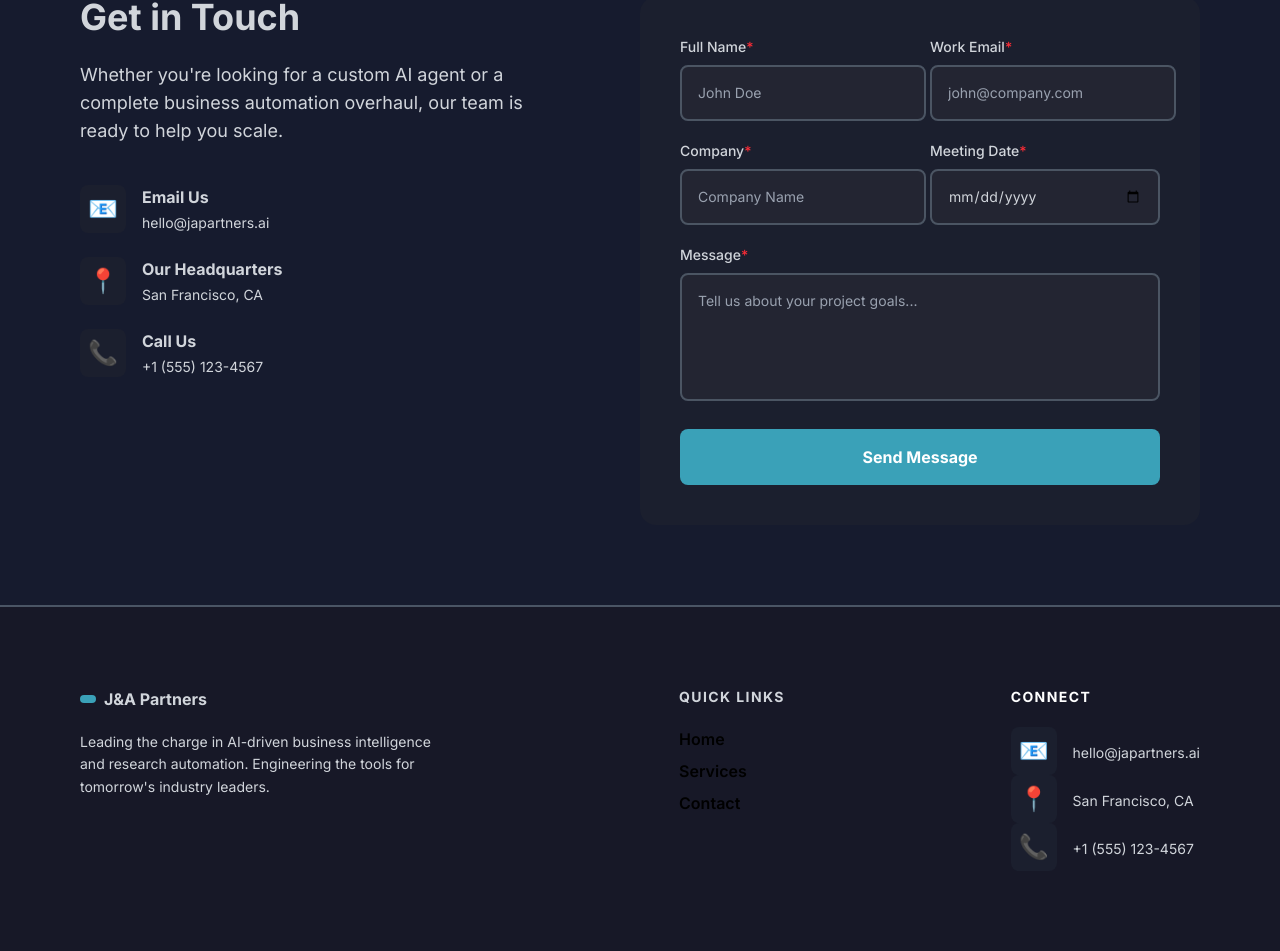
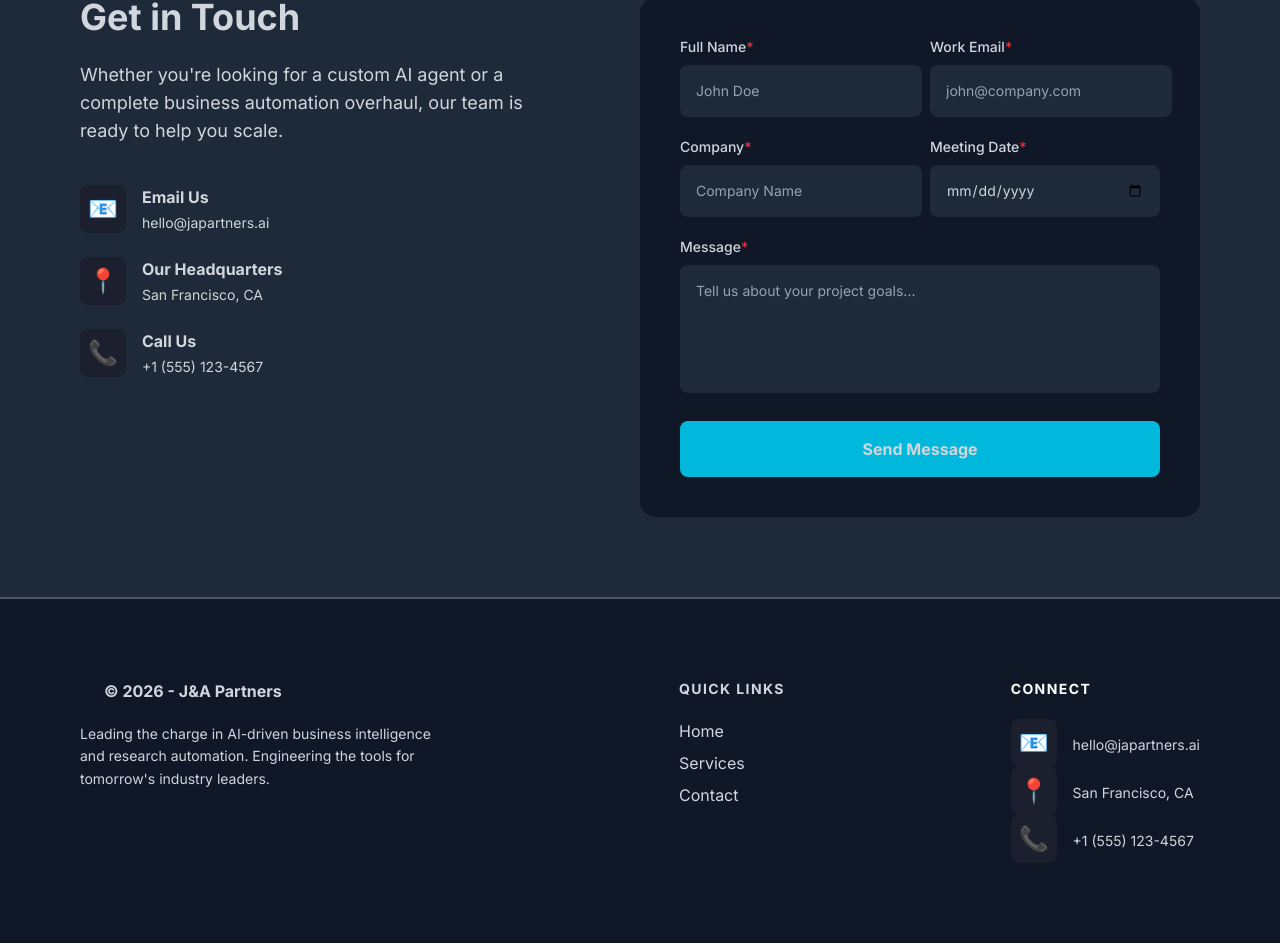
Before and after one commit to AldoCarbajal-3804/prototipo-react, a React (Vite) app: page / in a window 1280 px wide. Shown: the part 3956-4907 px from the top of the page. Built offline with nearby package versions, Linux system fonts and the light colour scheme.

Commit message:
Arreglando los colores del form y footer

```diff
--- a/src/App.css
+++ b/src/App.css
@@ -9,50 +9,6 @@ body {
     font-family: 'Inter', sans-serif;
 }
 
-:root {
-    --color-1: #171827;
-    --color-2: #3AA1B8;
-    --color-3: #D1D5DB;
-    --color-4: #161B2E;
-    --color-5: #111429;
-    --color-6: #1b1f2e;
-}
-
-
-
-
-.form-section{
-    background-color: var(--color-4);
-    .aside{
-        color: var(--color-3);
-    }
-    .form{
-        background-color: var(--color-6);
-        label{
-            color: var(--color-3);
-        }
-        input,textarea{
-            background-color: #232532;
-            border: 2px solid #4b5563;
-            color: var(--color-3);
-        }
-        .btn-submit{
-            background-color: var(--color-2);
-        }
-    }
-}
-
-.footer{
-    background-color: var(--color-1);
-    color: var(--color-3);
-
-        .summary{
-            .logo{
-                background-color: var(--color-2);
-            }
-        }
-
-}
 
 /*UILIDADES DE TAILWIND RECOMENDADAS POR EL AGENTE IA*/
 
--- a/src/footer/Footer.jsx
+++ b/src/footer/Footer.jsx
@@ -4,20 +4,20 @@ import { Link } from "../components/Link"
 
 function Footer(){
     return(
-        <footer className="footer v-stack sm:h-stack justify-between gap-8 sm:gap-10 md:gap-12 p-6 sm:p-8 md:p-12 lg:p-20 text-gray-300 border-t-2 border-gray-600" role="contentinfo">
+        <footer className="bg-gray-900 v-stack sm:h-stack justify-between gap-8 sm:gap-10 md:gap-12 p-6 sm:p-8 md:p-12 lg:p-20 text-gray-300 border-t-2 border-gray-600" role="contentinfo">
             <aside className="summary w-full sm:w-1/2 md:w-1/3" aria-label="Acerca de J&A Partners">
                 <div className="flex items-center gap-2 mb-4 sm:mb-5 font-bold text-sm sm:text-base">
                     <div className="logo px-2 py-1 rounded text-xs" aria-label="Logo"></div>
-                    J&A Partners
+                    © 2026 - J&A Partners
                 </div>
                 <p className="leading-relaxed text-xs sm:text-sm" aria-label="Information">Leading the charge in AI-driven business intelligence and research automation. Engineering the tools for tomorrow's industry leaders.</p>
             </aside>
             <nav className="nav">
-                <h3 className=" mb-4 sm:mb-5 text-xs sm:text-sm font-bold tracking-widest">QUICK LINKS</h3>
-                <ul className="list-none v-stack gap-2">
-                    <Link name="Home" link="#"></Link>
-                    <Link name="Services" link="#services-section"></Link>
-                    <Link name="Contact" link="#form-section"></Link>
+                <h3 className="text-gray-300 mb-4 sm:mb-5 text-xs sm:text-sm font-bold tracking-widest">QUICK LINKS</h3>
+                <ul className="text-gray-300 list-none v-stack gap-2">
+                    <li><a className="text-gray-300" href="#home">Home</a></li>
+                    <li><a className="text-gray-300" href="#services-section">Services</a></li>
+                    <li><a className="text-gray-300" href="#form-section">Contact</a></li>
                 </ul>
             </nav>
             <ul className="more-info" aria-labelledby="contact-heading">
--- a/src/sections/Form.jsx
+++ b/src/sections/Form.jsx
@@ -6,7 +6,7 @@ function Submit(){
     const {pending} = useFormStatus()
 
     return(
-        <button disabled={pending} type="submit" className="btn-submit sm:col-span-2 p-3 sm:p-4 rounded-lg font-bold cursor-pointer mt-2 hover:opacity-90 transition text-sm sm:text-base">
+        <button disabled={pending} type="submit" className="bg-cyan-500 sm:col-span-2 p-3 sm:p-4 rounded-lg font-bold cursor-pointer mt-2 hover:opacity-90 transition text-sm sm:text-base">
             {pending ? "Sending Message" : "Send Message"}
         </button>
     )
@@ -25,11 +25,11 @@ function Form(){
     return(
         <section
             id="form-section"
-            className="form-section flex flex-col lg:flex-row justify-between gap-8 sm:gap-10 md:gap-12 p-4 sm:p-8 md:p-12 lg:p-20 text-white"
+            className="bg-gray-800 flex flex-col lg:flex-row justify-between gap-8 sm:gap-10 md:gap-12 p-4 sm:p-8 md:p-12 lg:p-20 text-gray-300"
             aria-label="Sección de contacto"
         >
             <aside
-                className="aside w-full lg:w-2/5"
+                className="w-full lg:w-2/5"
                 aria-labelledby="contact-title"
             >
                 <h2
@@ -55,7 +55,7 @@ function Form(){
             </aside>
 
             <form
-                className="form w-full lg:w-1/2 p-6 sm:p-8 md:p-10 rounded-xl md:rounded-2xl grid grid-cols-1 sm:grid-cols-2 gap-4 sm:gap-5"
+                className="bg-gray-900 w-full lg:w-1/2 p-6 sm:p-8 md:p-10 rounded-xl md:rounded-2xl grid grid-cols-1 sm:grid-cols-2 gap-4 sm:gap-5"
                 action={handleFormSubmit}
                 aria-labelledby="form-title"
                 noValidate
@@ -68,7 +68,7 @@ function Form(){
                 </h2>
 
                 <fieldset className="flex flex-col gap-2">
-                    <label htmlFor="fullName" className="text-sm font-medium">
+                    <label htmlFor="fullName" className="text-gray-300 text-sm font-medium">
                         Full Name
                         <span aria-label="requerido" className="text-red-500">*</span>
                     </label>
@@ -77,7 +77,7 @@ function Form(){
                         name="fullName"
                         type="text"
                         placeholder="John Doe"
-                        className="p-3 sm:p-4 rounded-lg placeholder-gray-400 text-sm text-black focus:outline-none focus:ring-2 focus:ring-[#3AA1B8]"
+                        className="text-gray-300 bg-gray-800 p-3 sm:p-4 rounded-lg placeholder-gray-400 text-sm focus:outline-none focus:ring-2 focus:ring-[#3AA1B8]"
                         required
                         aria-required="true"
                         aria-describedby="fullName-error"
@@ -86,7 +86,7 @@ function Form(){
                 </fieldset>
 
                 <fieldset className="flex flex-col gap-2">
-                    <label htmlFor="email" className="text-sm font-medium">
+                    <label htmlFor="email" className="text-gray-300 text-sm font-medium">
                         Work Email
                         <span aria-label="requerido" className="text-red-500">*</span>
                     </label>
@@ -95,7 +95,7 @@ function Form(){
                         name="email"
                         type="email"
                         placeholder="john@company.com"
-                        className="p-3 sm:p-4 rounded-lg placeholder-gray-400 text-sm text-black focus:outline-none focus:ring-2 focus:ring-[#3AA1B8]"
+                        className="text-gray-300 bg-gray-800 p-3 sm:p-4 rounded-lg placeholder-gray-400 text-sm focus:outline-none focus:ring-2 focus:ring-[#3AA1B8]"
                         required
                         aria-required="true"
                         aria-describedby="email-error"
@@ -104,7 +104,7 @@ function Form(){
                 </fieldset>
 
                 <fieldset className="flex flex-col gap-2">
-                    <label htmlFor="company" className="text-sm font-medium">
+                    <label htmlFor="company" className="text-gray-300 text-sm font-medium">
                         Company
                         <span aria-label="requerido" className="text-red-500">*</span>
                     </label>
@@ -113,7 +113,7 @@ function Form(){
                         name="company"
                         type="text"
                         placeholder="Company Name"
-                        className="p-3 sm:p-4 rounded-lg placeholder-gray-400 text-sm text-black focus:outline-none focus:ring-2 focus:ring-[#3AA1B8]"
+                        className="text-gray-300 bg-gray-800 p-3 sm:p-4 rounded-lg placeholder-gray-400 text-sm focus:outline-none focus:ring-2 focus:ring-[#3AA1B8]"
                         required
                         aria-required="true"
                         aria-describedby="company-error"
@@ -122,7 +122,7 @@ function Form(){
                 </fieldset>
 
                 <fieldset className="flex flex-col gap-2">
-                    <label htmlFor="date" className="text-sm font-medium">
+                    <label htmlFor="date" className="text-gray-300 text-sm font-medium">
                         Meeting Date
                         <span aria-label="requerido" className="text-red-500">*</span>
                     </label>
@@ -131,7 +131,7 @@ function Form(){
                         name="date"
                         type="date"
                         placeholder="dd/mm/yyyy"
-                        className="p-3 sm:p-4 rounded-lg placeholder-gray-400 text-sm text-black focus:outline-none focus:ring-2 focus:ring-[#3AA1B8]"
+                        className="text-gray-300 bg-gray-800 p-3 sm:p-4 rounded-lg placeholder-gray-400 text-sm focus:outline-none focus:ring-2 focus:ring-[#3AA1B8]"
                         required
                         min={today}
                         aria-required="true"
@@ -141,7 +141,7 @@ function Form(){
                 </fieldset>
 
                 <fieldset className="flex flex-col gap-2 sm:col-span-2">
-                    <label htmlFor="message" className="text-sm font-medium">
+                    <label htmlFor="message" className="text-gray-300 text-sm font-medium">
                         Message
                         <span aria-label="requerido" className="text-red-500">*</span>
                     </label>
@@ -149,7 +149,7 @@ function Form(){
                         id="message"
                         name="message"
                         placeholder="Tell us about your project goals..."
-                        className="resize-none p-3 sm:p-4 rounded-lg text-black placeholder-gray-400 text-sm h-24 sm:h-32 focus:outline-none focus:ring-2 focus:ring-[#3AA1B8]"
+                        className="bg-gray-800 resize-none p-3 sm:p-4 rounded-lg text-gray-300 placeholder-gray-400 text-sm h-24 sm:h-32 focus:outline-none focus:ring-2 focus:ring-[#3AA1B8]"
                         required
                         aria-required="true"
                         aria-describedby="message-error"
```
